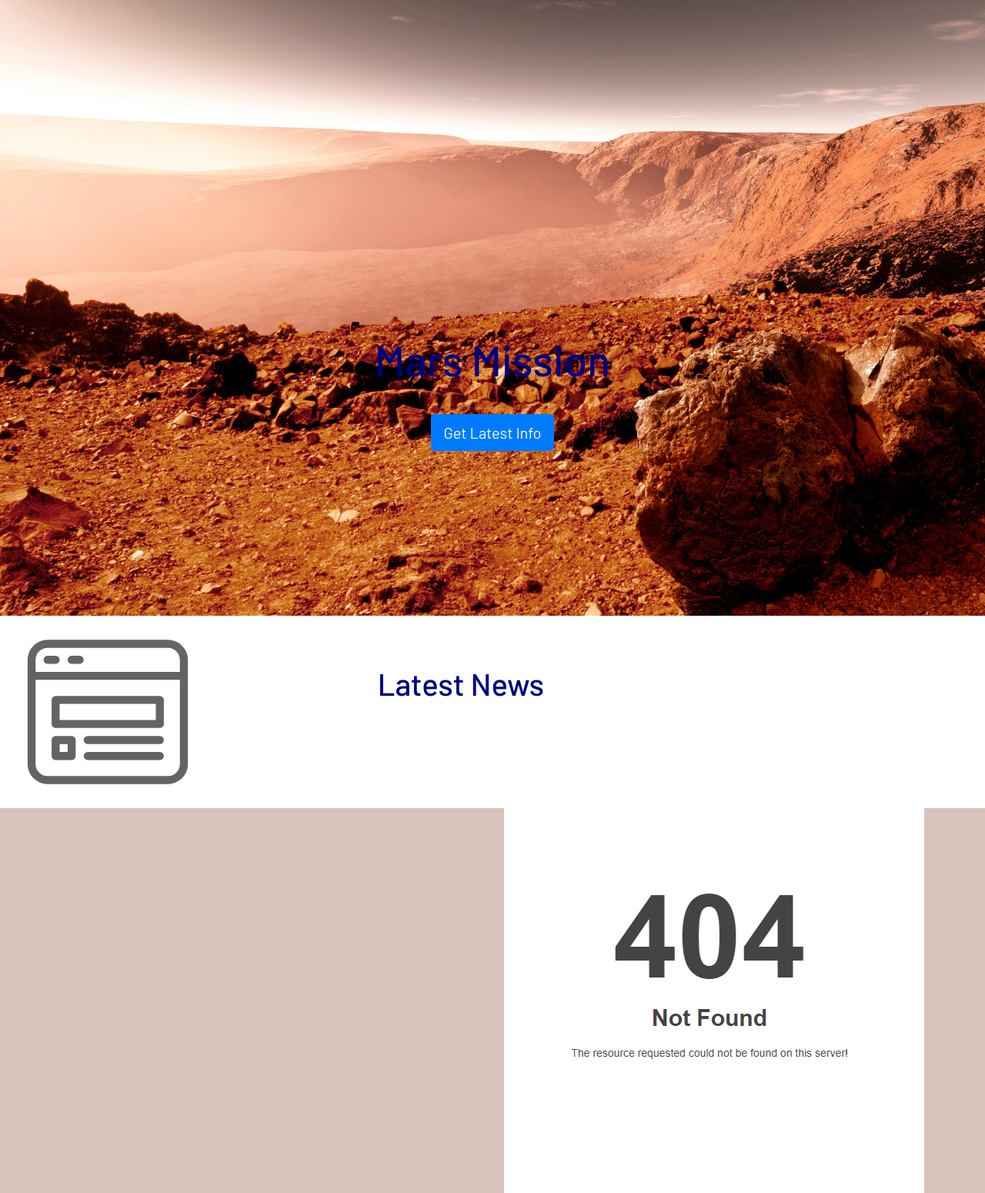
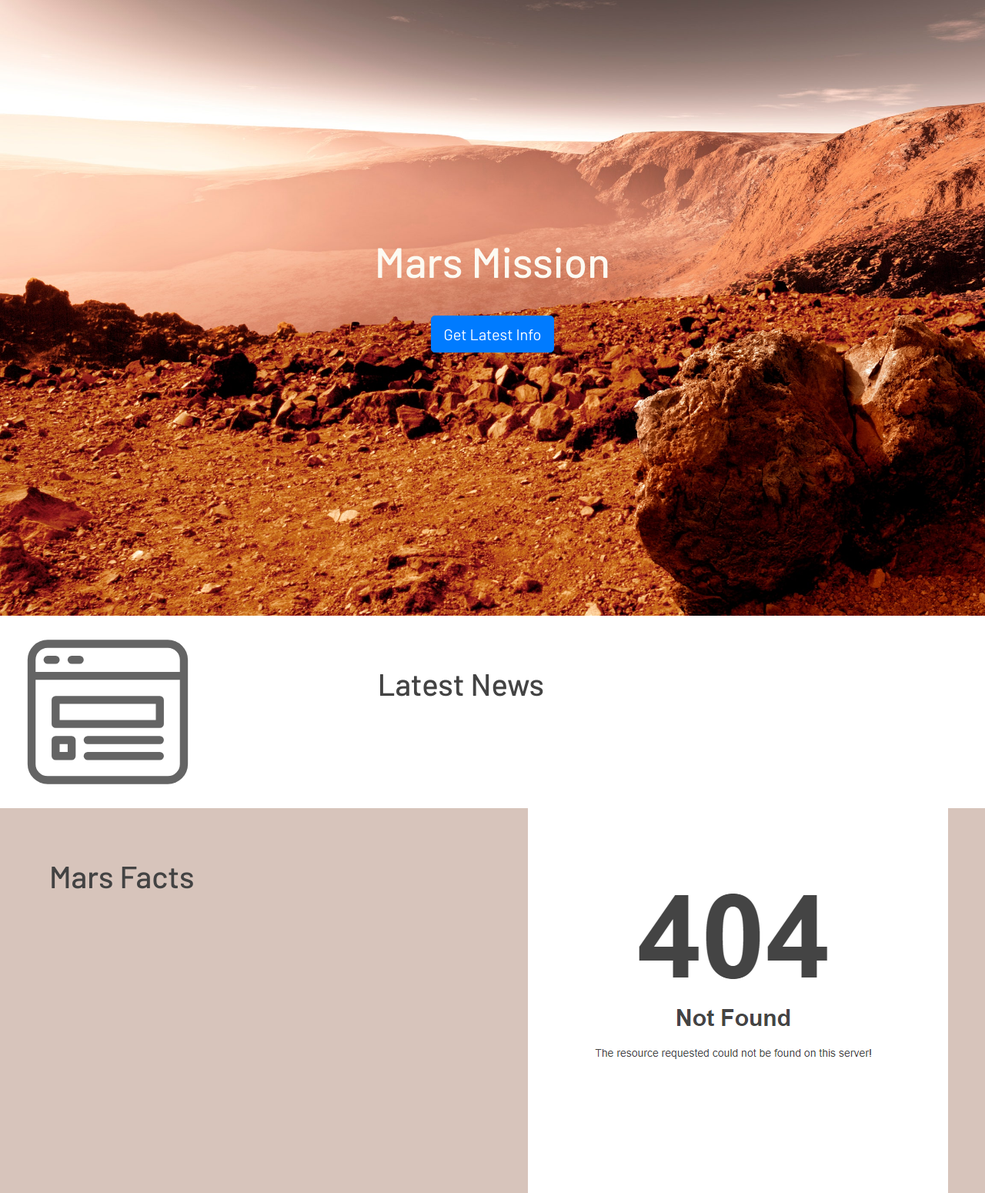
Before and after one commit to katetywu/mars-mission-scrape, a Flask app: page / in a window 1280 px wide. Shown: the whole page at 77% size. Run offline with Flask 2, Linux system fonts and the light colour scheme; data that the repository does not hold is empty; some libraries are stand-ins or nearby versions.

Commit message:
Update files

```diff
--- a/flask_app/static/css/styles.css
+++ b/flask_app/static/css/styles.css
@@ -3,7 +3,7 @@ body {
 }
 
 h1, h2, h3, h4, p {
-    color: navy;
+    color: black;
 }
 
 header {
@@ -11,7 +11,7 @@ header {
     min-height: 500px;
     height: 100vh;
     text-align: center;
-    padding-top: 30%;
+    padding-top: 20%;
     background-repeat: no-repeat;
     background-size: cover;
 }
@@ -20,10 +20,24 @@ header {
     font-size: 55px;
     padding-top: 50px;
     padding-bottom: 30px;
+    color: #FCFAF2;
+}
+
+.scrape-button a:hover {
+    background-color: #656765;
+    border-color: #535953;
 }
 
 .mars-news {
     padding: 5%;
+}
+
+.mars-news h1 {
+    color: #434343
+}
+
+.mars-news h3, p {
+    color: #828282
 }
 
 .img-square {
@@ -31,17 +45,26 @@ header {
     height: 250px;
 }
 
-.table-back {
+.mars-table {
     background-color: #D7C4BB;
 }
 
-.table {
+.fact-table {
     padding: 5%;
+}
+
+.fact-table h1 {
+    color: #434343;
+}
+
+.fact-table p {
+    color: #828282;
 }
 
 .feature-img {
     max-width: 100%;
     height: 500px;
+    padding-left: 5%;
 }
 
 .hemis {
@@ -49,7 +72,7 @@ header {
 }
 
 .card-size {
-    width: 32rem;
+    width: 24rem;
 }
 
 #scale-img {
--- a/flask_app/templates/index.html
+++ b/flask_app/templates/index.html
@@ -45,11 +45,10 @@
             </div>
 
             <!-- Mars Images & Facts -->
-            <div class="row table-back">
-                <div class="col-md-6 table">
-                    <table>
-                        {{mars.facts | safe}}
-                    </table>
+            <div class="row mars-table">
+                <div class="col-md-6 fact-table">
+                    <h1>Mars Facts</h1>
+                    <p>{{mars.facts | safe}}</p>
                 </div>
 
                 <div class="col-md-6">
```
Also changed, not shown: 1 other file.
